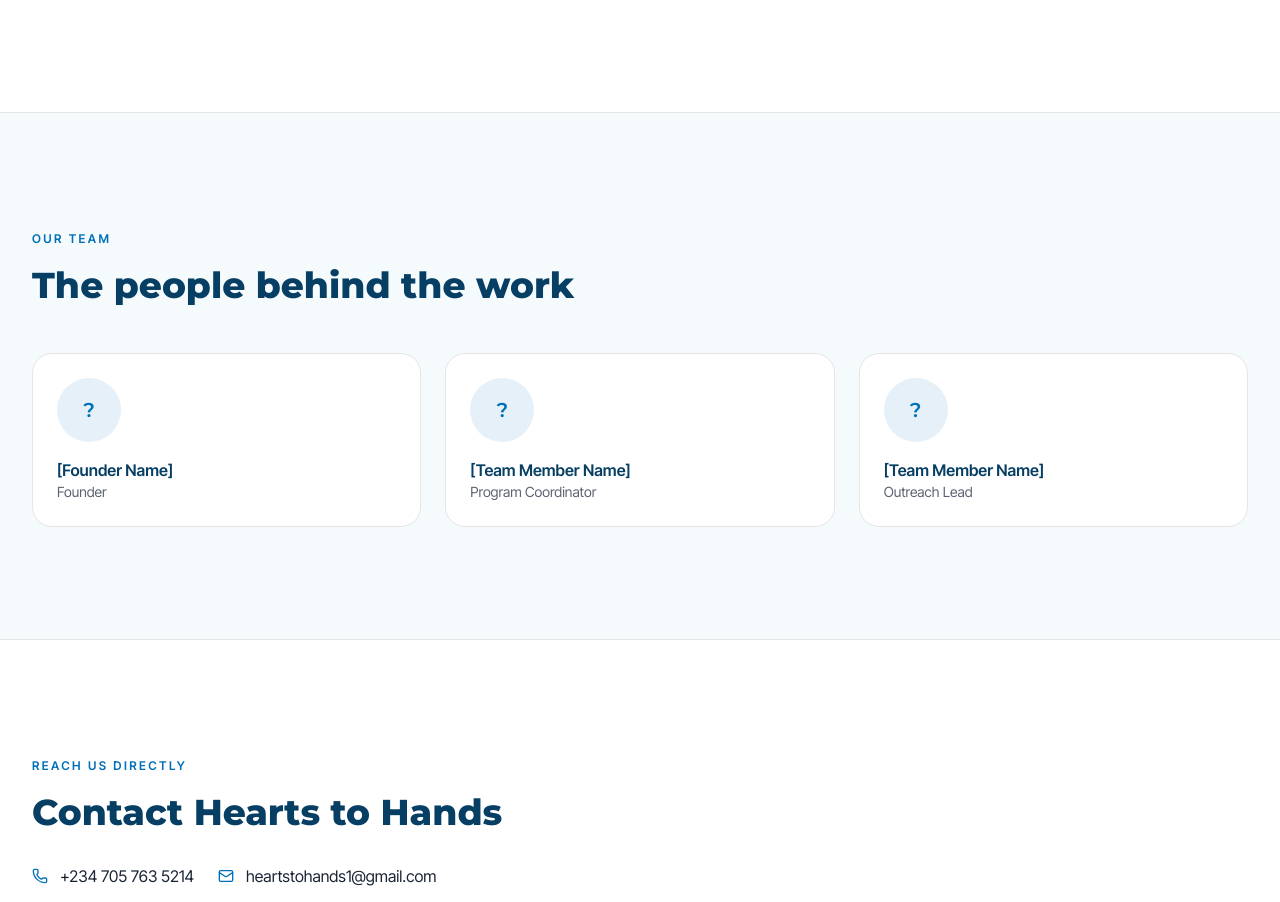
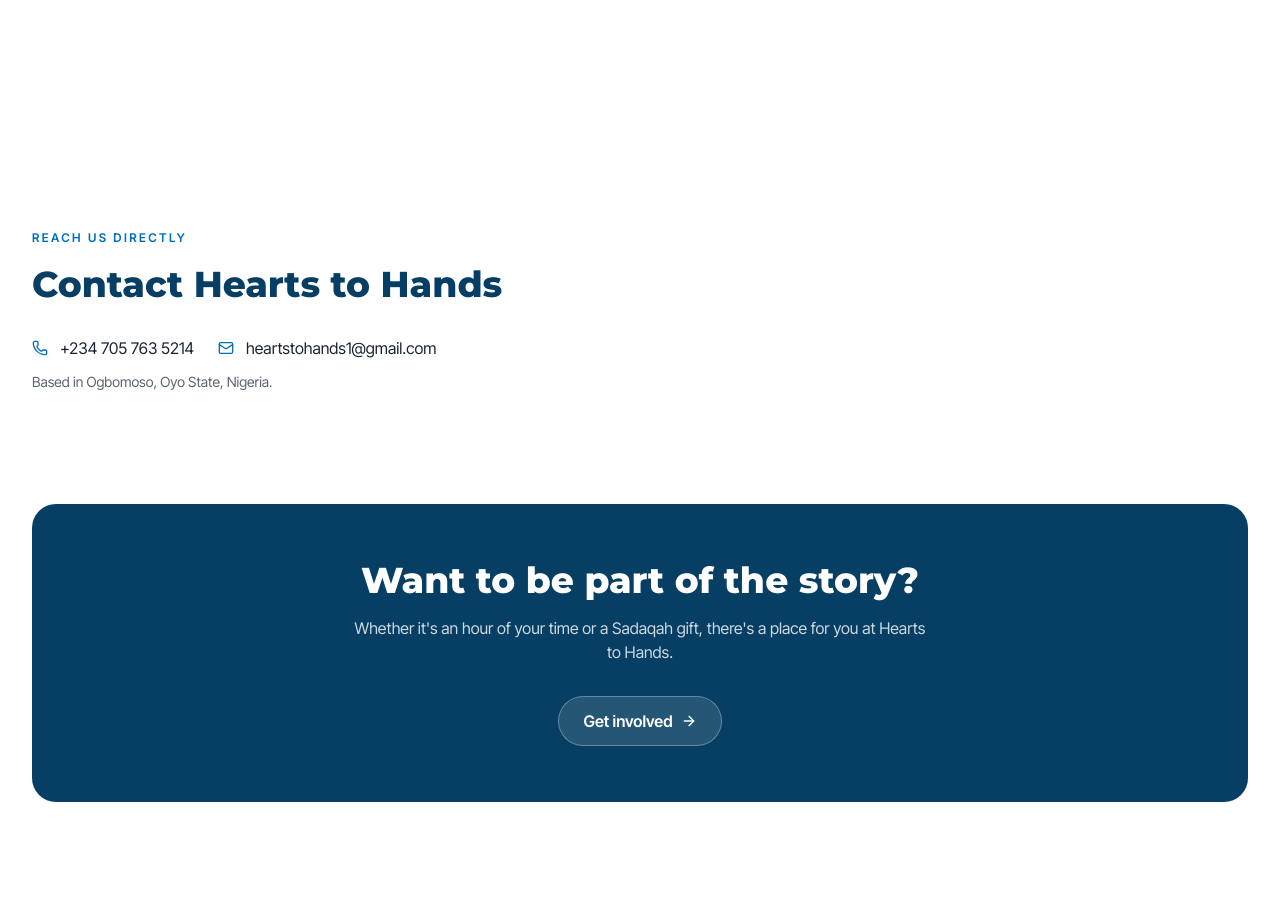
Before and after one commit to Ishola-Fawaz/hearts_to_hands, a Next.js app: page /about in a window 1280 px wide. Shown: the part 1376-2278 px from the top of the page. Built offline with nearby package versions, Linux system fonts and the light colour scheme.

Commit message:
feat: fixes

```diff
--- a/app/about/page.tsx
+++ b/app/about/page.tsx
@@ -38,12 +38,11 @@ const values = [
   },
 ];
 
-// Placeholder slots — replace with the real founders/team names, roles, and bios.
-const team = [
-  { name: "[Founder Name]", role: "Founder" },
-  { name: "[Team Member Name]", role: "Program Coordinator" },
-  { name: "[Team Member Name]", role: "Outreach Lead" },
-];
+// const team = [
+//   { name: "[Founder Name]", role: "Founder" },
+//   { name: "[Team Member Name]", role: "Program Coordinator" },
+//   { name: "[Team Member Name]", role: "Outreach Lead" },
+// ];
 
 export default function AboutPage() {
   return (
@@ -127,6 +126,7 @@ export default function AboutPage() {
         </div>
       </section>
 
+      {/* Team
       <section className="section bg-secondary/40 border-y border-border">
         <div className="container-page">
           <span className="eyebrow">Our team</span>
@@ -152,6 +152,7 @@ export default function AboutPage() {
           </div>
         </div>
       </section>
+      */}
 
       <section className="section">
         <div className="container-page">
```
